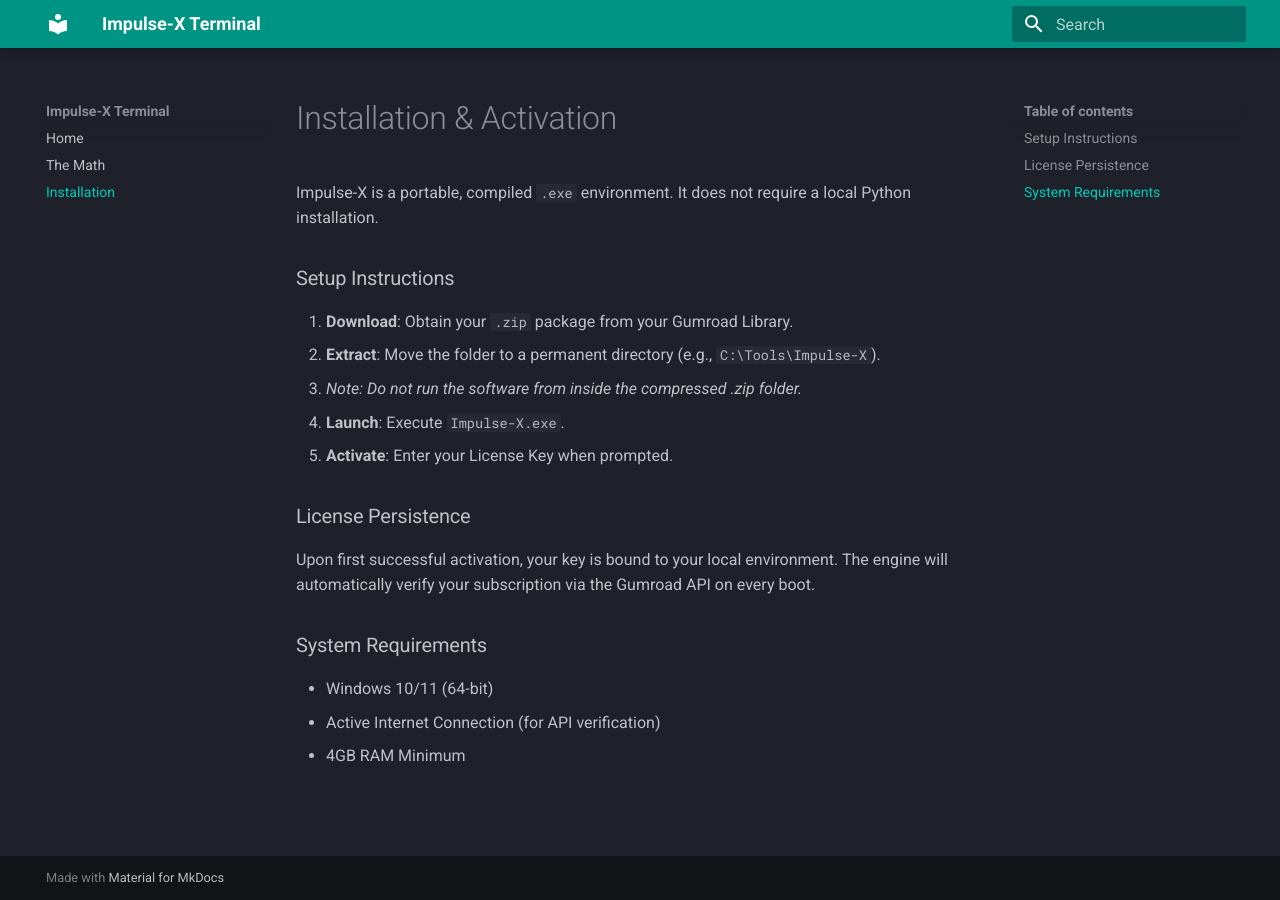
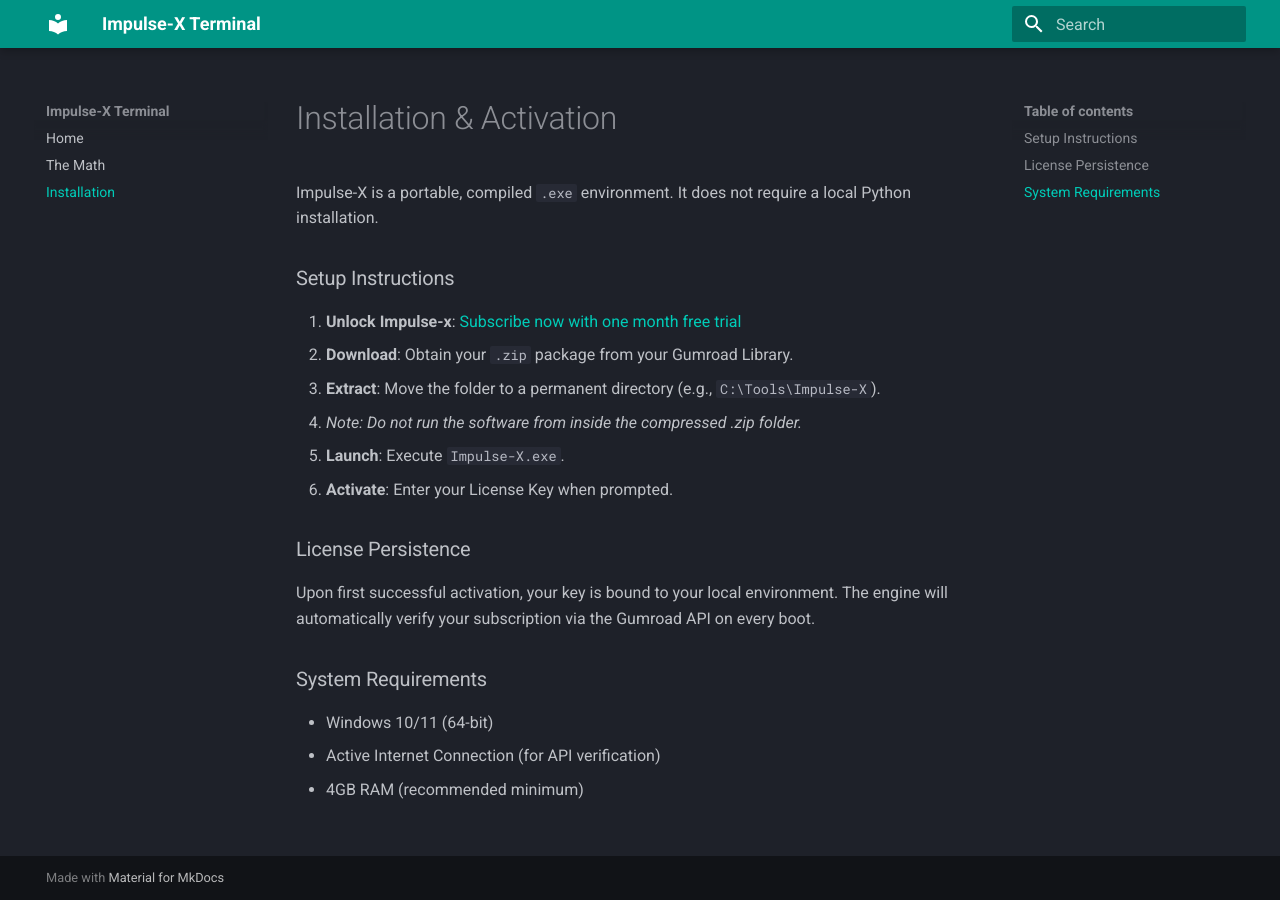
Before and after one commit to konvsys/impulse-docs, an MkDocs documentation site: the page built from docs/install.md, in a window 1280 px wide. Built offline with MkDocs 1.6.1 and Material for MkDocs 9.7.7, drawn with Linux system fonts in a browser that asks for light colours.

Commit message:
Update install.md

```diff
--- a/docs/install.md
+++ b/docs/install.md
@@ -4,6 +4,7 @@ Impulse-X is a portable, compiled `.exe` environment. It does not require a loca
 
 ### Setup Instructions
 
+1. **Unlock Impulse-x**: [Subscribe now with one month free trial](https://konvolut.gumroad.com/l/wjtou)
 1. **Download**: Obtain your `.zip` package from your Gumroad Library.
 2. **Extract**: Move the folder to a permanent directory (e.g., `C:\Tools\Impulse-X`).
    * *Note: Do not run the software from inside the compressed .zip folder.*
@@ -18,4 +19,4 @@ Upon first successful activation, your key is bound to your local environment. T
 
 * Windows 10/11 (64-bit)
 * Active Internet Connection (for API verification)
-* 4GB RAM Minimum
+* 4GB RAM (recommended minimum)
```
